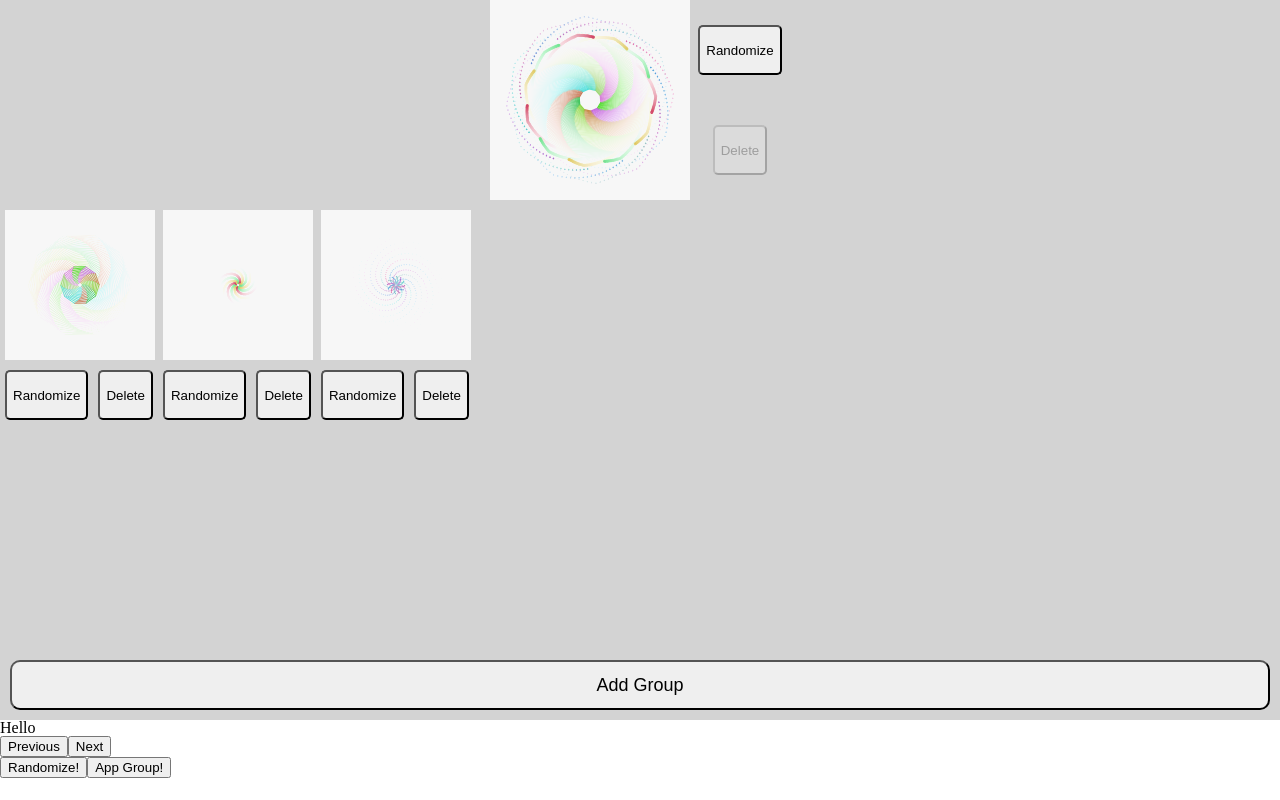
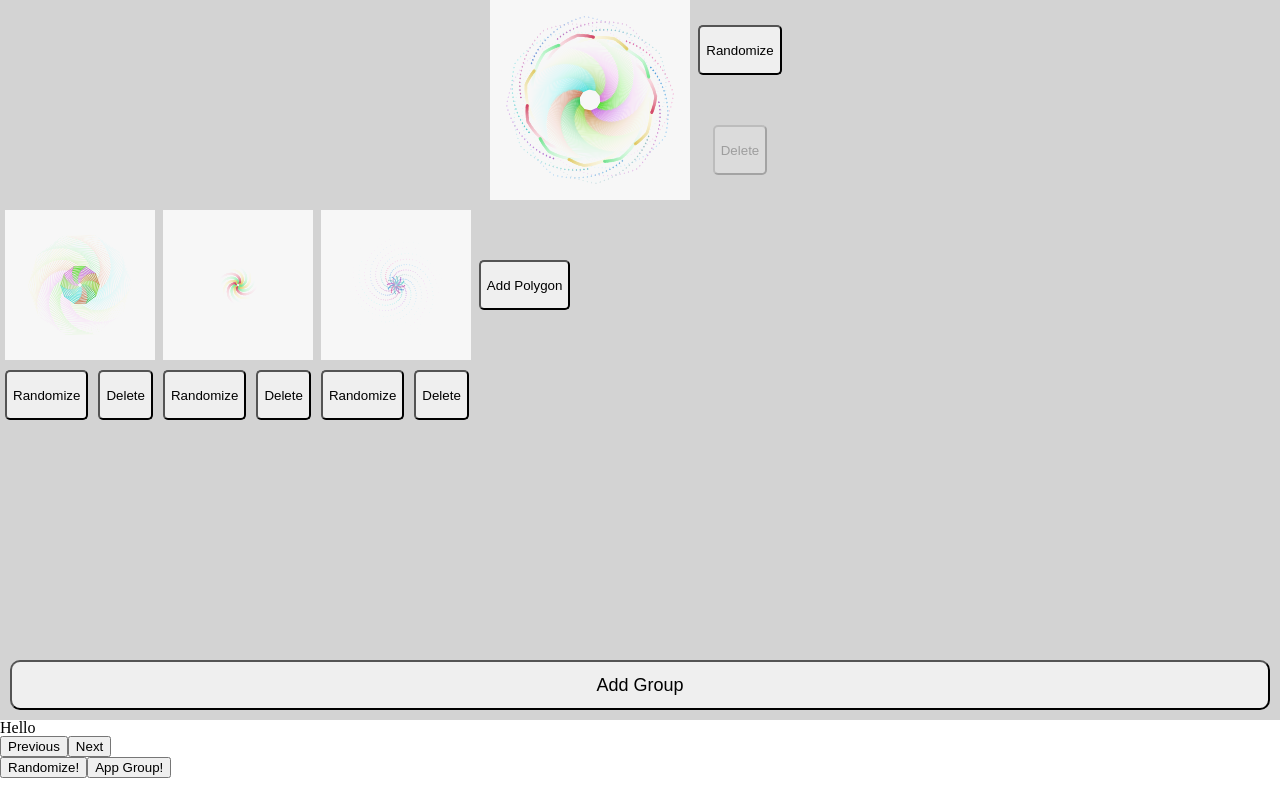
Before and after one commit to LiamMyles/polygon-art, a React (Create React App) app: page / in a window 1280 px wide. Built offline with nearby package versions, Linux system fonts and the light colour scheme.

Commit message:
Add Add Polygon Button styles

```diff
--- a/src/components/GroupsDisplay.tsx
+++ b/src/components/GroupsDisplay.tsx
@@ -85,6 +85,14 @@ const RingDeleteButton = styled.button`
   grid-row: 2/3;
 `
 
+const AddRingButton = styled.button`
+  height: 50px;
+  justify-self: center;
+  align-self: center;
+  border-radius: 5px;
+  grid-column: 1/3;
+`
+
 export function GroupsDisplay() {
   const polygonGroupsState = useContext(polygonGroupsStateContext)
   const polygonGroupsDispatch = useContext(polygonGroupsDispatchContext)
@@ -158,10 +166,11 @@ const PolygonRingsDisplay: React.FC<{
   return (
     <RingsUl>
       {polygonRings.map((polygon, polygonIndex) => {
+        const isLastPolygon = totalPolygons === polygonIndex + 1
         const key = `${polygonRings.length}-${polygon.rotation.startingRotation}-${polygonIndex}`
         return (
+          <React.Fragment key={key}>
             <RingsLi
-            key={key}
               aria-label={`Group ${groupNumber}, Ring ${polygonIndex} Canvas`}
             >
               <RingCanvasDiv>
@@ -200,6 +209,12 @@ const PolygonRingsDisplay: React.FC<{
                 Delete
               </RingDeleteButton>
             </RingsLi>
+            {isLastPolygon && (
+              <RingsLi>
+                <AddRingButton>Add Polygon</AddRingButton>
+              </RingsLi>
+            )}
+          </React.Fragment>
         )
       })}
     </RingsUl>
```
Also changed, not shown: 1 other file (tests, documents, lock files or other folders). Lines whose indentation alone changed are shown as unchanged.
